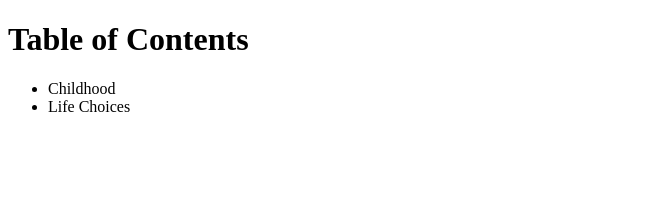
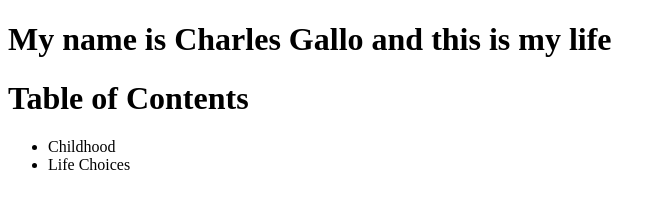
Before and after one commit to lethalhacker612/For_All_4_Paws, a plain HTML site: page index.html in a window 1280 px wide. Shown: the whole page, without its empty margins (0-666 px from the left). Drawn offline with Linux system fonts and the light colour scheme.

Commit message:
Update index.html

```diff
--- a/index.html
+++ b/index.html
@@ -1,8 +1,8 @@
 <!DOCTYPE html>
 <html>
 <body>
-  <title> My name is <strong>Charles Gallo</strong>, a 23 year old <em>self taught developer</em> with a love for coding and
-    understanding how things work!</title>
+  <title> About me </title>
+  <h1> My name is Charles Gallo and this is my life</h1>
   <h1><strong> Table of Contents</strong></h1>
   <ul>
     <li><a ref="#Childhood"> Childhood </a></li>
```
